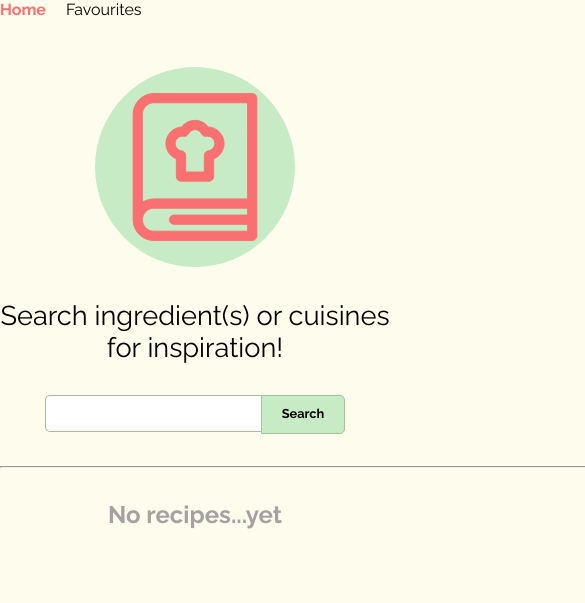
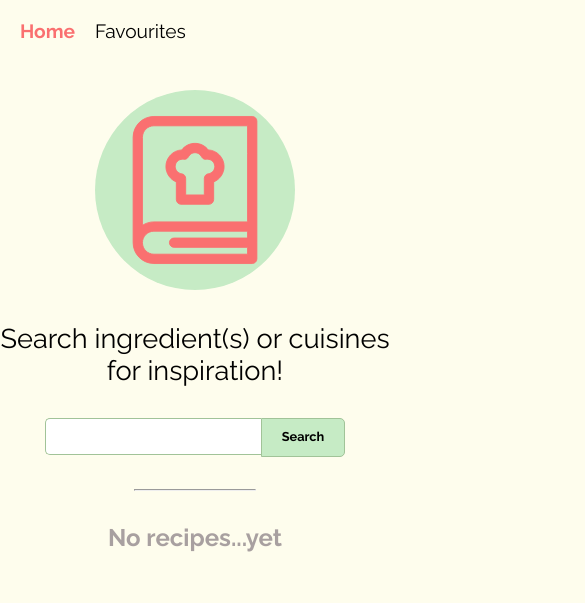
Before and after one commit to SamsenRd/my-app, a React app: page / in a window 390 px wide. Shown: the top 603 px of the page, 585 px wide, since content can reach past the window. Built offline with nearby package versions, Linux system fonts and the light colour scheme.

Commit message:
new styling

```diff
--- a/src/App.mjs
+++ b/src/App.mjs
@@ -10,8 +10,10 @@ function Navigation(){
 
     return (
       <nav>
-        <Link to="/" className={`link ${location.pathname === "/" ? "active" : ""}`}>Home</Link>
-        <Link to="/favourites" className={`link ${location.pathname === "/favourites" ? "active" : ""}`}>Favourites</Link>
+        <div className="link-styles">
+          <Link to="/" className={`link ${location.pathname === "/" ? "active" : ""}`}>Home</Link>
+          <Link to="/favourites" className={`link ${location.pathname === "/favourites" ? "active" : ""}`}>Favourites</Link>
+        </div>
       </nav>
     )
 }
--- a/src/index.css
+++ b/src/index.css
@@ -8,6 +8,11 @@ body {
   background-color: #FEFDED;
   background-repeat: no-repeat;
   /* background-color: #FFD5C1; */
+}
+
+.link-styles{
+  margin: 20px;
+  font-size: 1.2rem;
 }
 
 .link {
@@ -21,33 +26,6 @@ body {
   color: #FA7070;
 }
 
-/* Heart Icon*/
-/* .heart-icon-container{
-  display: flex;
-  justify-content: flex-end;
-  align-items: center;
-  padding: 5px;
-  background-color: #C6EBC5;
-  margin: 20px;
-  width: 120px;
-  border-radius: 5px;
-  cursor: pointer;
-  border: 2px solid #A1C398;
-}
-
-.heart-icon-container:hover{
-  background-color: #A1C398;
-} */
-
-/* .heart-icon{
-  width: 25px;
-} */
-
-/* .favourites-icon{
-  margin-left: 5px;
-  padding-right: 5px;
-  font-weight: bold;
-} */
 /*Main Items*/
 .homepage-container{
   display: flex;
@@ -215,3 +193,18 @@ form{
   justify-content: center;
   align-items: center;
 }
+
+/*Medium devices (tablets, 768px and up)*/
+@media (min-width: 768px) {
+
+  }
+
+/*Small devices (phones, 576px and up)*/
+@media (max-width: 576px) {
+  .homepage-container{
+    text-align: center;
+  }
+  .horizontal-line{
+      width: 120px;
+  }
+}
```
